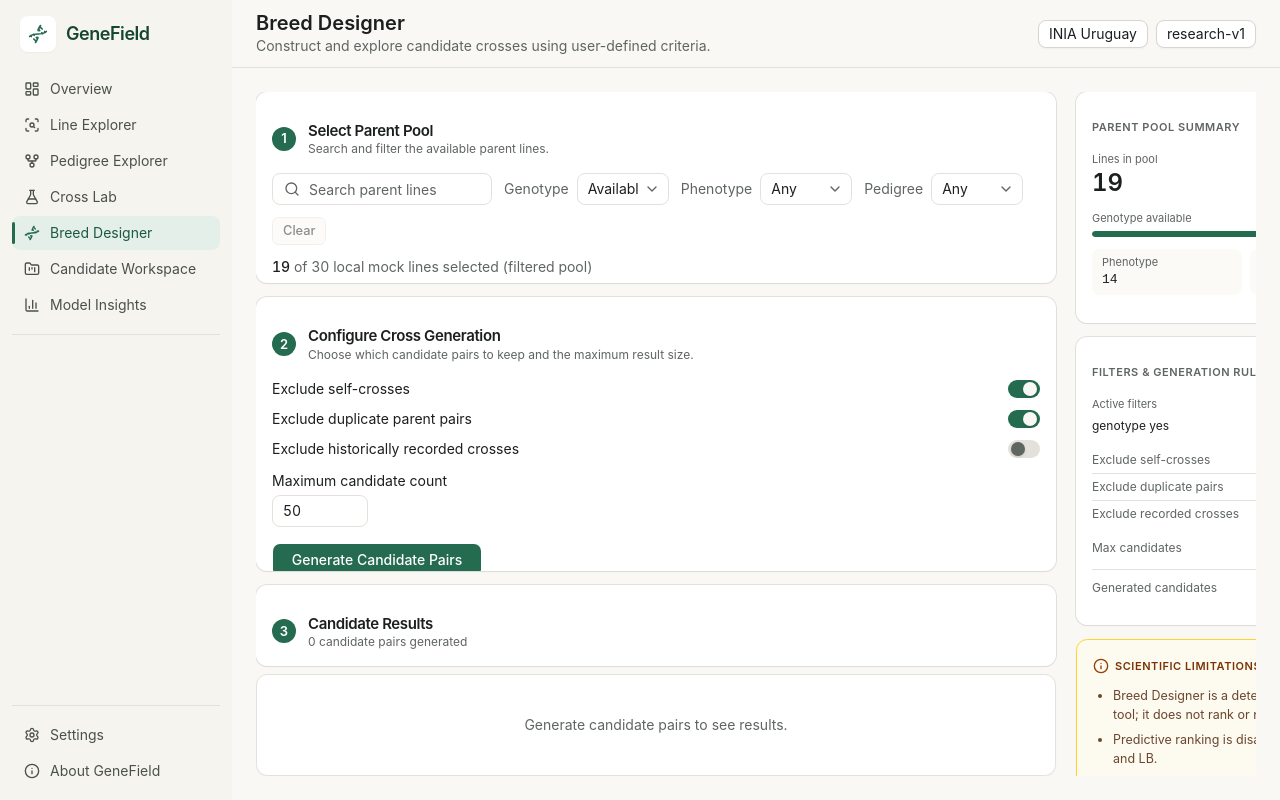
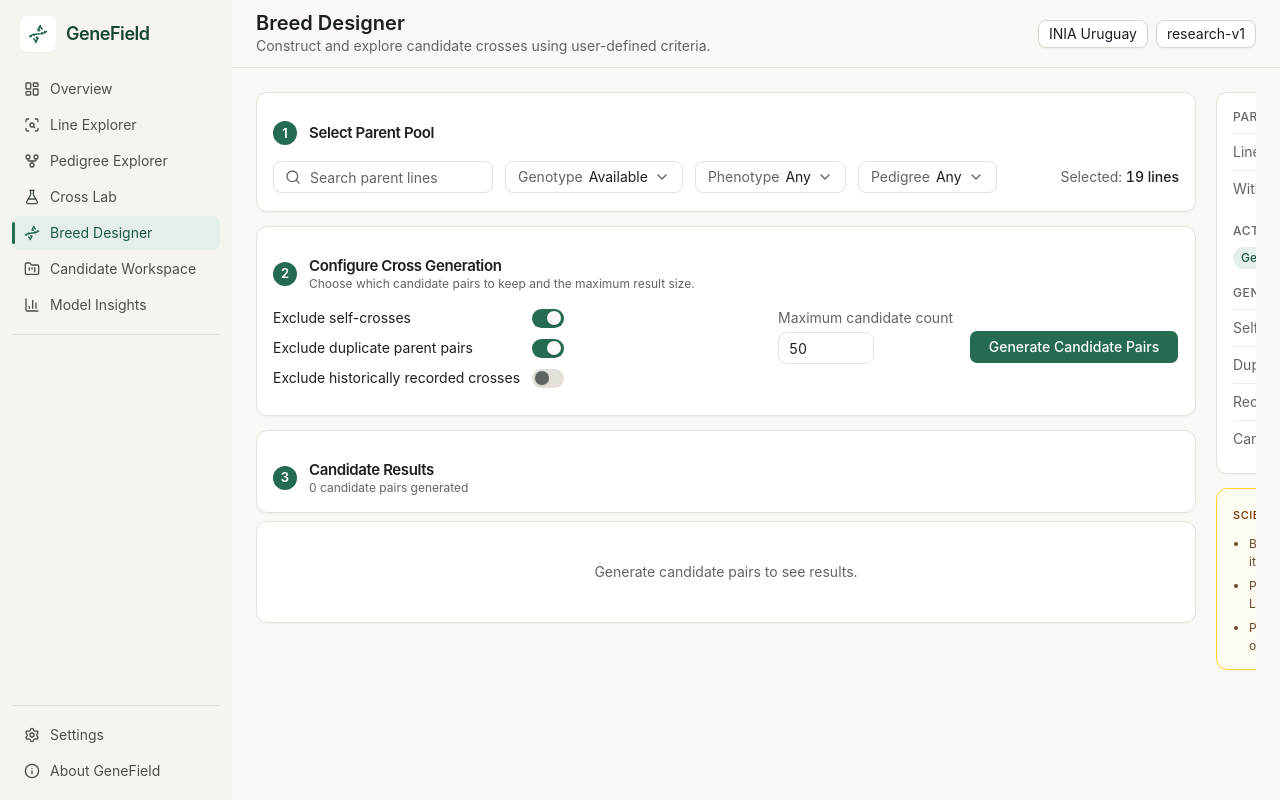
Before and after one commit to wilanta/genefield-app, a React (Vite) app: page /breed-designer in a window 1280 px wide. Built offline with nearby package versions, Linux system fonts and the light colour scheme.

Commit message:
style(ui): refine layouts and components at breed designer page

```diff
--- a/src/components/ui/card.tsx
+++ b/src/components/ui/card.tsx
@@ -11,7 +11,7 @@ function Card({
       data-slot="card"
       data-size={size}
       className={cn(
-        "group/card flex flex-col gap-(--card-spacing) overflow-hidden rounded-xl bg-card py-(--card-spacing) text-sm text-card-foreground ring-1 ring-foreground/10 [--card-spacing:--spacing(4)] has-data-[slot=card-footer]:pb-0 has-[>img:first-child]:pt-0 data-[size=sm]:[--card-spacing:--spacing(3)] data-[size=sm]:has-data-[slot=card-footer]:pb-0 *:[img:first-child]:rounded-t-xl *:[img:last-child]:rounded-b-xl",
+        "group/card flex flex-col gap-(--card-spacing) overflow-hidden rounded-xl border border-border bg-card py-(--card-spacing) text-sm text-card-foreground [--card-spacing:--spacing(4)] has-data-[slot=card-footer]:pb-0 has-[>img:first-child]:pt-0 data-[size=sm]:[--card-spacing:--spacing(3)] data-[size=sm]:has-data-[slot=card-footer]:pb-0 *:[img:first-child]:rounded-t-xl *:[img:last-child]:rounded-b-xl",
         className
       )}
       {...props}
--- a/src/pages/BreedDesigner/BreedDesigner.tsx
+++ b/src/pages/BreedDesigner/BreedDesigner.tsx
@@ -12,7 +12,6 @@ import {
   SelectValue,
 } from "@/components/ui/select";
 import { Switch } from "@/components/ui/switch";
-import { mockLines } from "@/mocks/lines";
 import { generateCandidates, selectParentPool } from "@/mocks/breed-designer";
 import type {
   BreedDesignerFilters,
@@ -105,25 +104,18 @@ export default function BreedDesigner() {
     value: BreedDesignerGenerationRules[K],
   ) => setRules((prev) => ({ ...prev, [key]: value }));
 
-  const clearFilters = () => setFilters(DEFAULT_FILTERS);
-
   return (
     <div className="flex h-full min-h-0 flex-col p-6">
       {/* Two-column layout: left ~800px, right sidebar ~340px */}
-      <div className="mt-0 grid min-h-0 flex-1 grid-cols-1 gap-5 overflow-auto lg:grid-cols-[800px_340px]">
+      <div className="mt-0 grid min-h-0 flex-1 grid-cols-1 gap-5 overflow-auto lg:grid-cols-[940px_340px]">
         {/* Left column */}
         <div className="flex min-h-0 flex-col gap-3.5">
           {/* Step 1 — Select Parent Pool */}
-          <Card className="rounded-xl shadow-[var(--gf-card-shadow)]">
+          <Card className="h-[120px] shrink-0 rounded-xl shadow-[var(--gf-card-shadow)]">
             <CardHeader className="px-4 pt-3">
-              <StepHeading
-                step={1}
-                title="Select Parent Pool"
-                detail="Search and filter the available parent lines."
-              />
+              <StepHeading step={1} title="Select Parent Pool" />
             </CardHeader>
-            <CardContent className="flex flex-col gap-3 px-4 pb-3.5">
-              <div className="flex flex-wrap items-center gap-3">
+            <CardContent className="flex flex-wrap items-center gap-3 px-4 pb-3.5">
               <div className="relative">
                 <Search className="pointer-events-none absolute left-3 top-1/2 size-4 -translate-y-1/2 text-muted-foreground" />
                 <Input
@@ -135,14 +127,18 @@ export default function BreedDesigner() {
                 />
               </div>
 
-                <div className="flex items-center gap-2">
-                  <span className="text-sm text-muted-foreground">Genotype</span>
+              <div className="flex items-center">
                 <Select
                   value={filters.genotype}
                   onValueChange={(v) => setPool({ genotype: v as PoolFilterValue })}
                 >
-                    <SelectTrigger className="w-[92px]">
-                      <SelectValue>{poolLabel(filters.genotype)}</SelectValue>
+                  <SelectTrigger className="h-8 w-auto rounded-lg border border-input bg-transparent px-3 py-1.5 text-sm shadow-none">
+                    <SelectValue>
+                      <span className="flex items-center gap-1.5">
+                        <span className="text-muted-foreground">Genotype</span>
+                        <span className="text-foreground">{poolLabel(filters.genotype)}</span>
+                      </span>
+                    </SelectValue>
                   </SelectTrigger>
                   <SelectContent>
                     {POOL_AVAILABILITY_OPTIONS.map((opt) => (
@@ -154,14 +150,18 @@ export default function BreedDesigner() {
                 </Select>
               </div>
 
-                <div className="flex items-center gap-2">
-                  <span className="text-sm text-muted-foreground">Phenotype</span>
+              <div className="flex items-center">
                 <Select
                   value={filters.phenotype}
                   onValueChange={(v) => setPool({ phenotype: v as PoolFilterValue })}
                 >
-                    <SelectTrigger className="w-[92px]">
-                      <SelectValue>{poolLabel(filters.phenotype)}</SelectValue>
+                  <SelectTrigger className="h-8 w-auto rounded-lg border border-input bg-transparent px-3 py-1.5 text-sm shadow-none">
+                    <SelectValue>
+                      <span className="flex items-center gap-1.5">
+                        <span className="text-muted-foreground">Phenotype</span>
+                        <span className="text-foreground">{poolLabel(filters.phenotype)}</span>
+                      </span>
+                    </SelectValue>
                   </SelectTrigger>
                   <SelectContent>
                     {POOL_AVAILABILITY_OPTIONS.map((opt) => (
@@ -173,14 +173,18 @@ export default function BreedDesigner() {
                 </Select>
               </div>
 
-                <div className="flex items-center gap-2">
-                  <span className="text-sm text-muted-foreground">Pedigree</span>
+              <div className="flex items-center">
                 <Select
                   value={filters.pedigree}
                   onValueChange={(v) => setPool({ pedigree: v as PoolFilterValue })}
                 >
-                    <SelectTrigger className="w-[92px]">
-                      <SelectValue>{poolLabel(filters.pedigree)}</SelectValue>
+                  <SelectTrigger className="h-8 w-auto rounded-lg border border-input bg-transparent px-3 py-1.5 text-sm shadow-none">
+                    <SelectValue>
+                      <span className="flex items-center gap-1.5">
+                        <span className="text-muted-foreground">Pedigree</span>
+                        <span className="text-foreground">{poolLabel(filters.pedigree)}</span>
+                      </span>
+                    </SelectValue>
                   </SelectTrigger>
                   <SelectContent>
                     {POOL_AVAILABILITY_OPTIONS.map((opt) => (
@@ -192,35 +196,14 @@ export default function BreedDesigner() {
                 </Select>
               </div>
 
-                <Button
-                  variant="outline"
-                  size="sm"
-                  onClick={clearFilters}
-                  disabled={
-                    filters.search === "" &&
-                    filters.genotype === DEFAULT_FILTERS.genotype &&
-                    filters.phenotype === DEFAULT_FILTERS.phenotype &&
-                    filters.pedigree === DEFAULT_FILTERS.pedigree
-                  }
-                >
-                  Clear
-                </Button>
-              </div>
-
-              <p className="text-sm tabular-nums text-muted-foreground">
-                <span className="font-medium text-foreground">
-                  {poolStats.total}
-                </span>{" "}
-                of {mockLines.length} local mock lines selected
-                {poolStats.total !== mockLines.length
-                  ? " (filtered pool)"
-                  : ""}
-              </p>
+              <span className="ml-auto text-sm tabular-nums text-muted-foreground">
+                Selected: <span className="font-medium text-foreground">{poolStats.total} lines</span>{" "}
+              </span>
             </CardContent>
           </Card>
 
           {/* Step 2 — Configure Cross Generation */}
-          <Card className="rounded-xl shadow-[var(--gf-card-shadow)]">
+          <Card className="h-[190px] shrink-0 rounded-xl shadow-[var(--gf-card-shadow)]">
             <CardHeader className="px-4 pt-3">
               <StepHeading
                 step={2}
@@ -228,7 +211,8 @@ export default function BreedDesigner() {
                 detail="Choose which candidate pairs to keep and the maximum result size."
               />
             </CardHeader>
-            <CardContent className="flex flex-col gap-3 px-4 pb-3.5">
+            <CardContent className="px-4 pb-3.5">
+              <div className="flex flex-col gap-3 lg:flex-row lg:items-start lg:justify-between">
                 <div className="flex flex-col gap-2.5">
                   <label className="flex items-center justify-between gap-3">
                     <span className="text-sm text-foreground">
@@ -262,10 +246,11 @@ export default function BreedDesigner() {
                   </label>
                 </div>
 
+                <div className="flex items-end gap-4">
                   <div className="flex flex-col gap-1">
                     <label
                       htmlFor="max-candidates"
-                  className="text-sm text-foreground"
+                      className="text-sm text-muted-foreground"
                     >
                       Maximum candidate count
                     </label>
@@ -286,14 +271,13 @@ export default function BreedDesigner() {
                       className="w-24 tabular-nums"
                     />
                   </div>
-
-              <div className="mt-1">
                   <Button
                     className="h-[34px] min-w-[210px]"
                     onClick={() => setGenerated(true)}
                   >
                     Generate Candidate Pairs
                   </Button>
+                </div>
               </div>
             </CardContent>
           </Card>
@@ -305,8 +289,7 @@ export default function BreedDesigner() {
                 <StepHeading
                   step={3}
                   title="Candidate Results"
-                  detail={`${candidates.length} candidate pair${
-                    candidates.length === 1 ? "" : "s"
+                  detail={`${candidates.length} candidate pair${candidates.length === 1 ? "" : "s"
                     } generated`}
                 />
               </CardHeader>
--- a/src/pages/BreedDesigner/BreedDesignerSidebar.tsx
+++ b/src/pages/BreedDesigner/BreedDesignerSidebar.tsx
@@ -1,4 +1,3 @@
-import { Info } from "lucide-react";
 import { Card, CardContent, CardHeader, CardTitle } from "@/components/ui/card";
 import type {
   BreedDesignerCandidate,
@@ -18,130 +17,88 @@ interface Props {
   candidates: BreedDesignerCandidate[];
 }
 
-function filterLabel(f: BreedDesignerFilters): string {
-  const parts = [
-    f.search.trim() ? `“${f.search.trim()}”` : null,
-    f.genotype !== "any" ? `genotype ${f.genotype}` : null,
-    f.phenotype !== "any" ? `phenotype ${f.phenotype}` : null,
-    f.pedigree !== "any" ? `pedigree ${f.pedigree}` : null,
-  ].filter(Boolean) as string[];
-  return parts.length ? parts.join(" · ") : "All lines (no filters)";
-}
-
-function RuleRow({ on, label }: { on: boolean; label: string }) {
-  return (
-    <div className="flex items-center justify-between py-[5px]">
-      <span className="text-xs text-muted-foreground">{label}</span>
-      <span
-        className={
-          "text-xs font-medium " +
-          (on ? "text-accent-foreground" : "text-muted-foreground")
-        }
-      >
-        {on ? "On" : "Off"}
-      </span>
-    </div>
-  );
-}
-
 export function BreedDesignerSidebar({ pool, filters, rules, candidates }: Props) {
-  const pct = pool.total ? Math.round((pool.withGenotype / pool.total) * 100) : 0;
-
   return (
     <div className="flex flex-col gap-3.5">
-      {/* Parent Pool Summary */}
-      <Card className="rounded-xl shadow-[var(--gf-card-shadow)]">
-        <CardHeader className="px-4 pt-3">
-          <CardTitle className="font-semibold uppercase tracking-wider text-[11px] text-muted-foreground">
+      {/* Parent Pool Summary + Generation Rules */}
+      <Card className="gap-0 rounded-xl border border-border py-0 shadow-[var(--gf-card-shadow)] ring-0">
+        <CardHeader className="px-4 pb-2 pt-4">
+          <CardTitle className="text-xs font-medium uppercase leading-4 tracking-wider text-muted-foreground">
             Parent Pool Summary
           </CardTitle>
         </CardHeader>
-        <CardContent className="flex flex-col gap-3 px-4 pb-3">
-          <div className="flex items-end justify-between">
-            <div>
-              <p className="text-[11px] text-muted-foreground">Lines in pool</p>
-              <p className="text-2xl font-semibold tabular-nums text-foreground">
+        <CardContent className="flex flex-col gap-4 px-4 pb-4">
+          <dl className="divide-y divide-muted border-t border-muted text-sm leading-5">
+            <div className="flex items-center justify-between gap-3 py-2">
+              <dt className="text-muted-foreground">Lines in pool</dt>
+              <dd className="text-right tabular-nums text-foreground">
                 {pool.total}
-              </p>
+              </dd>
             </div>
-            <p className="pb-1 text-right text-[11px] leading-tight text-muted-foreground">
-              of {pool.total} local<br /> mock lines
+            <div className="flex items-center justify-between gap-3 py-2">
+              <dt className="text-muted-foreground">With genotype</dt>
+              <dd className="text-right text-foreground">All selected</dd>
+            </div>
+          </dl>
+
+          {/* Active filters */}
+          <div>
+            <p className="mb-2 text-xs font-medium uppercase leading-4 tracking-wider text-muted-foreground">
+              Active Filters
             </p>
+            <span className="inline-flex items-center rounded-full bg-accent px-2 py-0.5 text-xs font-medium leading-[18px] text-accent-foreground">
+              Genotype: {filters.genotype === "yes"
+                ? "Available"
+                : filters.genotype === "no"
+                  ? "Unavailable"
+                  : "Any"}
+            </span>
           </div>
 
-          {/* Genotype availability bar */}
+          {/* Generation Rules */}
           <div>
-            <div className="flex items-center justify-between text-[11px] text-muted-foreground">
-              <span>Genotype available</span>
-              <span className="tabular-nums text-foreground">
-                {pool.withGenotype}/{pool.total} ({pct}%)
-              </span>
-            </div>
-            <div className="mt-1 h-1.5 w-full overflow-hidden rounded-full bg-muted">
-              <div
-                className="h-full rounded-full bg-primary"
-                style={{ width: `${pct}%` }}
-              />
-            </div>
-          </div>
-
-          <div className="grid grid-cols-2 gap-2 text-[11px]">
-            <div className="rounded-lg bg-gf-panel-bg px-2.5 py-1.5">
-              <p className="text-muted-foreground">Phenotype</p>
-              <p className="font-mono text-[13px] text-foreground">{pool.withPhenotype}</p>
-            </div>
-            <div className="rounded-lg bg-gf-panel-bg px-2.5 py-1.5">
-              <p className="text-muted-foreground">Pedigree</p>
-              <p className="font-mono text-[13px] text-foreground">{pool.withPedigree}</p>
-            </div>
-          </div>
-        </CardContent>
-      </Card>
-
-      {/* Active filters + generation rules */}
-      <Card className="rounded-xl shadow-[var(--gf-card-shadow)]">
-        <CardHeader className="px-4 pt-3">
-          <CardTitle className="font-semibold uppercase tracking-wider text-[11px] text-muted-foreground">
-            Filters &amp; Generation Rules
-          </CardTitle>
-        </CardHeader>
-        <CardContent className="flex flex-col gap-3 px-4 pb-3">
-          <div>
-            <p className="mb-1 text-[11px] text-muted-foreground">Active filters</p>
-            <p className="text-xs leading-[18px] text-foreground">{filterLabel(filters)}</p>
-          </div>
-          <div className="divide-y divide-border">
-            <RuleRow on={rules.excludeSelfCrosses} label="Exclude self-crosses" />
-            <RuleRow on={rules.excludeDuplicatePairs} label="Exclude duplicate pairs" />
-            <RuleRow on={rules.excludeHistorical} label="Exclude recorded crosses" />
-          </div>
-          <div className="flex items-center justify-between">
-            <span className="text-xs text-muted-foreground">Max candidates</span>
-            <span className="font-mono text-[13px] text-foreground">
-              {rules.maxCandidates}
-            </span>
-          </div>
-          <div className="flex items-center justify-between border-t border-border pt-2">
-            <span className="text-xs text-muted-foreground">Generated candidates</span>
-            <span className="font-mono text-[13px] text-foreground">
-              {candidates.length}
-            </span>
+            <p className="mb-2 text-xs font-medium uppercase leading-4 tracking-wider text-muted-foreground">
+              Generation Rules
+            </p>
+            <dl className="divide-y divide-muted border-t border-muted text-sm leading-5">
+              <div className="flex items-center justify-between gap-3 py-2">
+                <dt className="text-muted-foreground">Self-crosses</dt>
+                <dd className="text-right text-foreground">
+                  {rules.excludeSelfCrosses ? "Excluded" : "Included"}
+                </dd>
+              </div>
+              <div className="flex items-center justify-between gap-3 py-2">
+                <dt className="text-muted-foreground">Duplicate pairs</dt>
+                <dd className="text-right text-foreground">
+                  {rules.excludeDuplicatePairs ? "Excluded" : "Included"}
+                </dd>
+              </div>
+              <div className="flex items-center justify-between gap-3 py-2">
+                <dt className="text-muted-foreground">Recorded crosses</dt>
+                <dd className="text-right text-foreground">
+                  {rules.excludeHistorical ? "Excluded" : "Included"}
+                </dd>
+              </div>
+              <div className="flex items-center justify-between gap-3 py-2">
+                <dt className="text-muted-foreground">Candidate count</dt>
+                <dd className="text-right tabular-nums text-foreground">
+                  {candidates.length} of max {rules.maxCandidates}
+                </dd>
+              </div>
+            </dl>
           </div>
         </CardContent>
       </Card>
 
       {/* Scientific Limitations */}
       <div className="rounded-xl border border-amber-300 bg-amber-50/60 px-4 py-3.5 shadow-[var(--gf-card-shadow)]">
-        <div className="mb-2 flex items-center gap-1.5">
-          <Info className="size-4 text-amber-800" />
-          <span className="font-semibold uppercase tracking-wider text-[11px] text-amber-900">
-            Scientific Limitations
-          </span>
+        <div className="mb-2 text-[11px] font-medium uppercase tracking-wider text-amber-900">
+          Scientific Limitations
         </div>
-        <ul className="list-disc space-y-1.5 pl-5 text-[12.5px] leading-[19px] text-amber-950/80">
+        <ul className="list-disc space-y-1.5 pl-4 text-[12px] leading-[18px] text-amber-950/80">
           <li>
-            Breed Designer is a deterministic exploration tool; it does not rank
-            or recommend crosses.
+            Breed Designer is a deterministic exploration tool; it does not
+            rank or recommend crosses.
           </li>
           <li>Predictive ranking is disabled for GY, DTF, NO, and LB.</li>
           <li>Pairs are illustrative candidates for research review only.</li>
```
Also changed, not shown: src/pages/BreedDesigner/CandidateTable.tsx (+42 -54 lines). Lines whose indentation alone changed are shown as unchanged.
